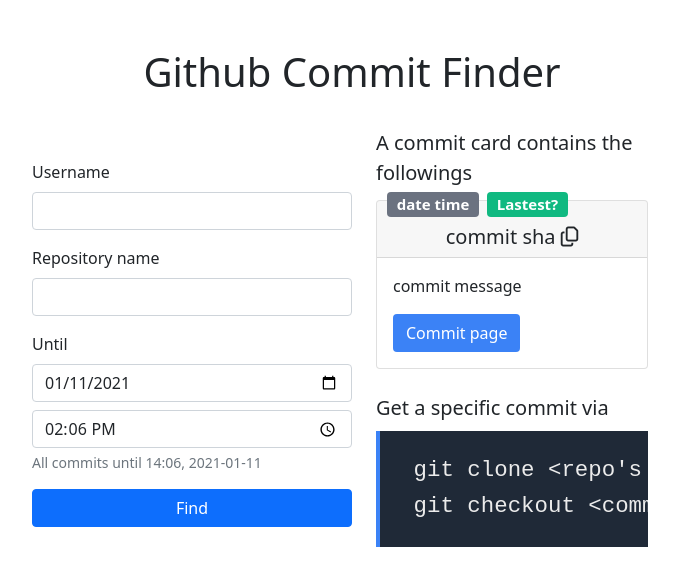
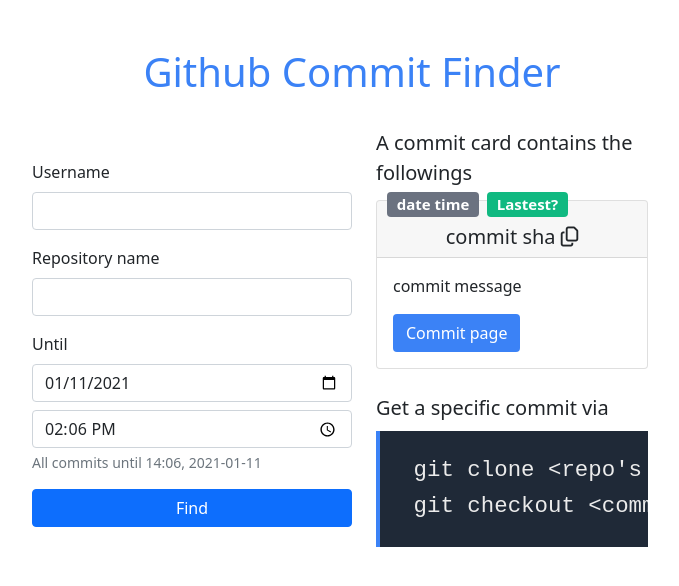
Before and after one commit to lindstorm76/github-commit-finder, a React (Create React App) app: page / in a window 1280 px wide. Shown: the top 586 px of the page, without its empty margins (288-967 px from the left). Built offline with nearby package versions, Linux system fonts and the light colour scheme.

Commit message:
Change header color

```diff
--- a/src/components/App.jsx
+++ b/src/components/App.jsx
@@ -50,7 +50,7 @@ const App = () => {
   return (
     <>
       <div className="w-100 col-xs-12 col-md-6 col-lg-4 col-xl-3 d-flex flex-column align-items-center justify-content-center pt-4">
-        <h1 className="mt-2 mt-md-4">Github Commit Finder</h1>
+        <h1 className="mt-2 mt-md-4" style={{ color: "#3B82F6" }}>Github Commit Finder</h1>
         <div className="d-flex flex-column flex-lg-row justify-content-between align-items-center col-12 col-md-11 col-lg-10 col-xl-6">
           <Form fetchLatestCommit={fetchLatestCommit} notFound={notFound} />
           <div className="d-flex flex-column justify-content-center pt-4 px-4 col-12 col-sm-10 col-md-8 col-lg-6">
```
Also changed, not shown: 1 other file (tests, documents, lock files or other folders).
